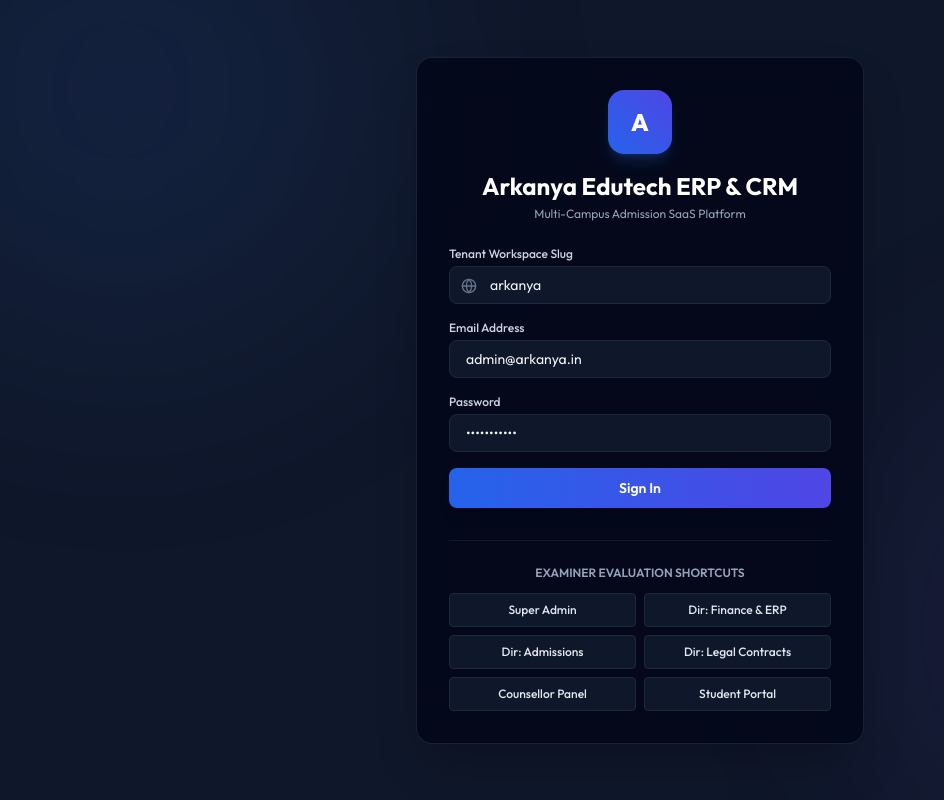
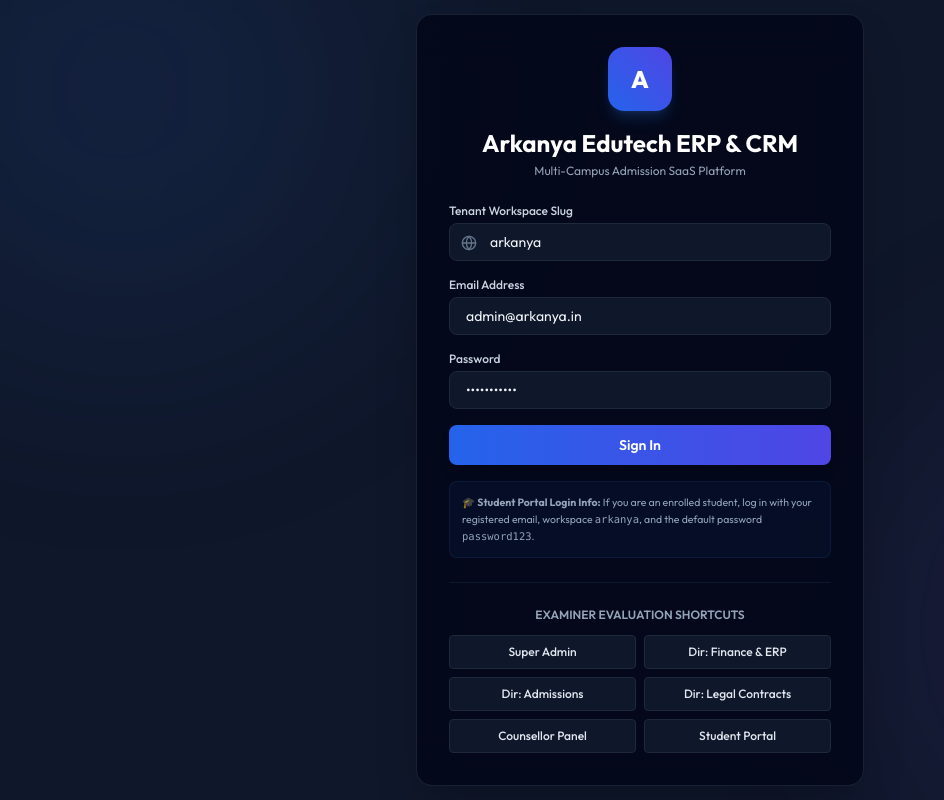
Before and after one commit to Raushansingh-s/arkanya-crm, a React (Vite) app in the folder frontend/: page / in a window 1280 px wide. Shown: the whole page, without its empty margins (0-944 px from the left). Built offline with nearby package versions, Linux system fonts and the light colour scheme.

Commit message:
feat: display student login credentials in Admission tab and show helper box on login screen

```diff
--- a/frontend/src/App.tsx
+++ b/frontend/src/App.tsx
@@ -923,7 +923,11 @@ export default function App() {
             </button>
           </form>
 
-          <div className="mt-8 border-t border-slate-900 pt-6">
+          <div className="mt-4 p-3 bg-blue-500/5 border border-blue-500/10 rounded-lg text-[10.5px] text-slate-400 leading-relaxed">
+            🎓 <strong>Student Portal Login Info:</strong> If you are an enrolled student, log in with your registered email, workspace <code>arkanya</code>, and the default password <code>password123</code>.
+          </div>
+
+          <div className="mt-6 border-t border-slate-900 pt-6">
             <h3 className="text-xs font-semibold text-slate-400 mb-3 text-center">EXAMINER EVALUATION SHORTCUTS</h3>
             <div className="grid grid-cols-2 gap-2 text-center text-xs font-medium text-slate-200">
               <button onClick={() => quickLoginAs('SUPERADMIN')} className="p-2 rounded bg-slate-900 border border-slate-800 hover:bg-slate-800 transition">
@@ -3802,6 +3806,17 @@ export default function App() {
                   </div>
                 </div>
 
+                <div className="p-3 bg-blue-500/10 border border-blue-500/20 rounded-xl text-xs space-y-1.5 mt-3">
+                  <span className="font-extrabold text-blue-500 uppercase block tracking-wider text-[10px]">Student Portal Credentials</span>
+                  <p className="text-slate-600 dark:text-slate-400">The student can log in to the Student Portal using these details:</p>
+                  <div className="space-y-1 font-mono text-[11px] bg-slate-900 text-white p-2.5 rounded-lg">
+                    <div><strong>Portal URL:</strong> http://{window.location.host}</div>
+                    <div><strong>Workspace:</strong> arkanya</div>
+                    <div><strong>Login Email:</strong> {selectedLead.email}</div>
+                    <div><strong>Default Password:</strong> password123</div>
+                  </div>
+                </div>
+
                 <div className="flex justify-end gap-2 border-t pt-3">
                   <button
                     type="button"
```
